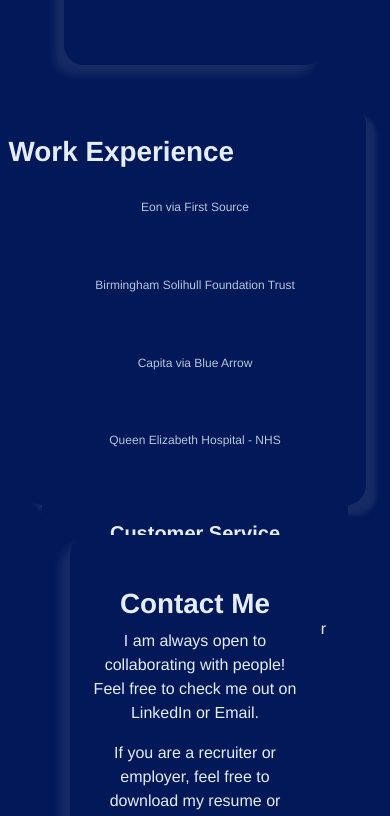
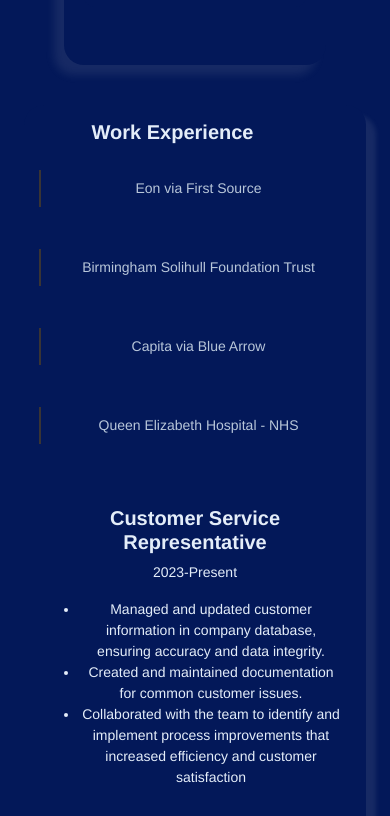
Before and after one commit to DanilleH22/portfolio, a React (Create React App) app: page / in a window 390 px wide. Shown: the part 4285-5101 px from the top of the page. Built offline with nearby package versions, Linux system fonts and the light colour scheme.

Commit message:
update styling of code for smaller screens

```diff
--- a/src/styles/Experience.module.css
+++ b/src/styles/Experience.module.css
@@ -1,11 +1,10 @@
-Job Name Styling
+/* Job Name Styling */
 .JobName {
   border-left: 2px solid rgb(57, 52, 52);
-  margin-bottom: 5px 0;
+  margin-bottom: 5px;
   padding-left: 10px;
   transition: background-color 0.3s ease;
   font-size: 16px;
-
 }
 
 /* Hover Effect for Job Name */
@@ -28,9 +27,9 @@
   width: 100%;
   height: 350px;
   justify-content: space-evenly;
-
 }
 
+/* Tab Content Styling */
 .TabContent {
   margin-top: 10px;
   text-align: left;
@@ -57,9 +56,6 @@
   justify-content: flex-start;
 }
 
-
-
-
 /* Parent Row Styling */
 .JobBox {
   display: flex;
@@ -73,35 +69,61 @@
   height: 400px;
 }
 
-/* For smaller screens */
-@media (max-width: 768px) {
-  .JobName {
-    padding-left: 2px 0;
-    margin-bottom: 5px;
-    font-size: 12px;
+/* Tab Container Styling (For Smaller Screens) */
+.TabContainer {
+  display: flex;
+  flex-direction: column;
+  gap: 15px;
+  width: 100%;
 }
 
-  /* .Description {
-    font-size: 12px;
-    width: 100%;
-  } */
+.TabContainer .nav-tabs {
+  display: flex;
+  flex-direction: column;
+  gap: 10px;
+}
 
+.TabContent {
+  margin-top: 20px;
+  font-size: 14px;
+  padding: 10px;
+}
+
+/* For Smaller Screens (max-width: 768px) */
+@media (max-width: 768px) {
+  /* Job Box (Stack vertically for mobile) */
   .JobBox {
     flex-direction: column;
+    height: auto;
+    padding: 15px;
   }
 
+  /* Ensure job list and description take full width */
   .OuterJob, .Description {
     width: 100%;
   }
+
+  /* Adjust Job Name styling for mobile */
+  .JobName {
+    font-size: 14px;
+    padding-left: 5px;
+    margin-bottom: 8px;
   }
 
-/* Responsive Adjustments */
-@media (max-width: 768px) {
-
+  /* Adjust font size of description */
+  .Description {
+    font-size: 14px;
   }
 
-/* Job title */
+  /* Tab Content styling for mobile */
+  .TabContent ul {
+    padding-left: 20px;
+  }
+
+  /* Header styling for mobile */
   .JobHeader {
+    font-size: 20px;
     position: absolute;
-  right: 40%;
+  right: 35%;
   }
+}
```
Lines whose indentation alone changed are shown as unchanged.
